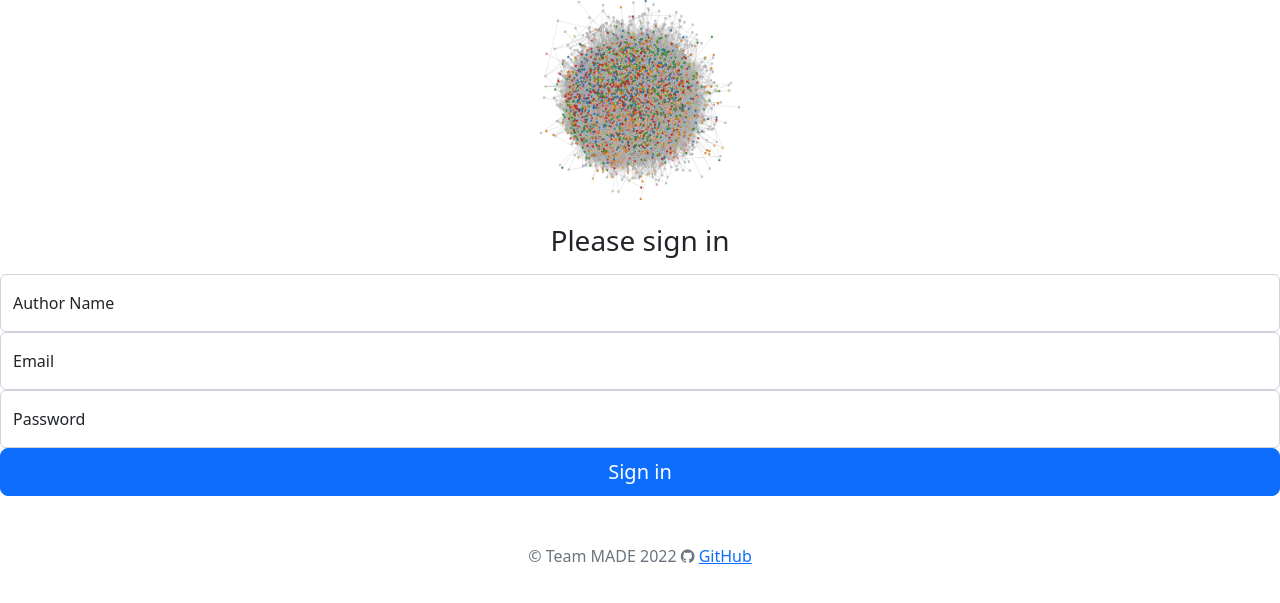
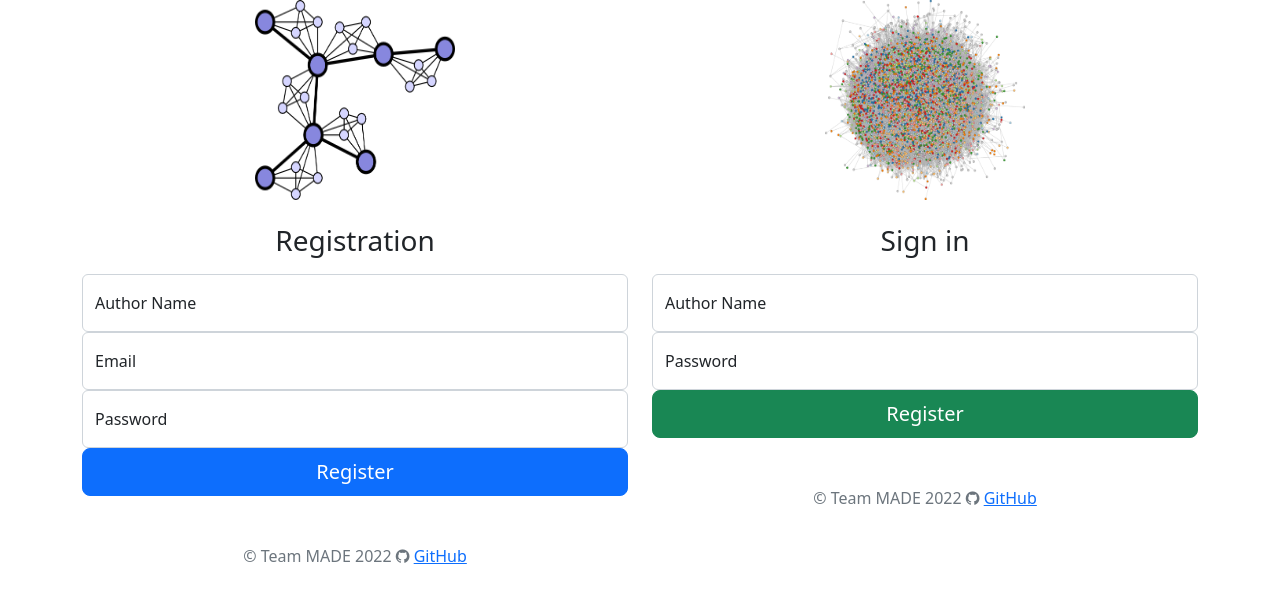
Before and after one commit to MADE-TEAM-PROJECT-1/citation_network_service, a FastAPI app: template backend/templates/signin.html in a window 1280 px wide. Shown: the top 603 px of the page. Run offline with FastAPI, Linux system fonts and the light colour scheme; the template is opened without the code that fills it, so the values that code supplies are empty; parts of the project's set-up code (start-up, migrations or seed data) failed here and were passed over.

Commit message:
Login and registration resolved

```diff
--- a/backend/app/api/main.py
+++ b/backend/app/api/main.py
@@ -1,9 +1,9 @@
 from typing import List
-from urllib import request, response
+# from urllib import request, response
 
-from fastapi import FastAPI, status
+from fastapi import FastAPI, status, HTTPException
 from fastapi.templating import Jinja2Templates
-from fastapi.responses import HTMLResponse
+from fastapi.responses import HTMLResponse, RedirectResponse
 from fastapi.staticfiles import StaticFiles
 from fastapi import FastAPI, Request
 
@@ -38,14 +38,19 @@ async def startup_event():
     models.Base.metadata.create_all(bind=engine)
 
 
-@app.get("/users/registration/", status_code=status.HTTP_200_OK)
+@app.get("/users/registration/", status_code=status.HTTP_200_OK, response_class=RedirectResponse)
 def register_user(request: Request, login: str, password: str, email: str):
     with SessionManager() as db:
-        crud.try_add_user(db, login, password, email)
+        try:
+            crud.try_add_user(db, login, password, email)
+        except HTTPException as ex:
+            get_params = "?error=" + '+'.join(ex.detail.split(' ')) + "&error_form=registration"
+            return RedirectResponse(f"/login/{get_params}")
+        return RedirectResponse('/texts/')
 
-@app.get("/login", response_class=HTMLResponse, status_code=status.HTTP_200_OK)
-def login_page(request: Request):
-    return templates.TemplateResponse("signin.html", {"request": request})
+@app.get("/login/", response_class=HTMLResponse, status_code=status.HTTP_200_OK)
+def login_page(request: Request, error: str = "", error_form: str = ""):
+    return templates.TemplateResponse("signin.html", {"request": request, "error" : error, "error_form" : error_form})
 
 @app.get("/", response_class=HTMLResponse, status_code=status.HTTP_200_OK)
 def homepage(request: Request):
@@ -59,10 +64,15 @@ def get_user(login: str):
         return schemas.User.from_orm(crud.get_user_by_login(db, login))
 
 
-@app.post("/users/login_user/", status_code=status.HTTP_200_OK)
+@app.get("/users/login_user/", status_code=status.HTTP_200_OK, response_class=RedirectResponse)
 def login_user(login: str, password: str):
     with SessionManager() as db:
-        return schemas.User.from_orm(crud.try_login(db, login, password))
+        try:
+            crud.try_login(db, login, password)
+        except HTTPException as ex:
+            get_params = "?error=" + '+'.join(ex.detail.split(' ')) + "&error_form=login"
+            return RedirectResponse(f"/login/{get_params}")
+        return RedirectResponse('/texts/')
 
 
 @app.put(
--- a/backend/requirements.txt
+++ b/backend/requirements.txt
@@ -2,7 +2,7 @@
 fastapi==0.85.0
 pydantic==1.10.2
 uvicorn==0.18.3
-passlib
+passlib==1.7.4
 #db
 SQLAlchemy==1.4.41
 psycopg2-binary==2.9.3
--- a/backend/templates/signin.html
+++ b/backend/templates/signin.html
@@ -65,11 +65,18 @@
   </head>
   <body class="text-center">
 
+
+
+<div class="container">
+  <div class="row row-cols-2">
+    <div class="col">
       <main class="form-signin w-100 m-auto">
+        <img class="mb-4" src="/static/images/small_graph.png" alt="" width="200" height="200">
+        {% if error_form == "registration" %}
+          <p class="text-danger"> {{ error }} </p>
+        {% endif %}
         <form action="http://localhost:8000/users/registration/" method="GET">
-    <img class="mb-4" src="/static/images/graph.png" alt="" width="200" height="200">
-    <h1 class="h3 mb-3 fw-normal">Please sign in</h1>
-
+          <h1 class="h3 mb-3 fw-normal">Registration</h1>
           <div class="form-floating">
             <input type="author_name" class="form-control" id="floatingInput" placeholder="Ivan Ivanov" name="login">
             <label for="floatingInput">Author Name</label>
@@ -82,9 +89,35 @@
             <input type="password" class="form-control" id="floatingPassword" placeholder="Password" name="password">
             <label for="floatingPassword">Password</label>
           </div>
-    <button class="w-100 btn btn-lg btn-primary" type="submit">Sign in</button>
+          <button class="w-100 btn btn-lg btn-primary" type="submit">Register</button>
           <p class="mt-5 mb-3 text-muted">&copy Team MADE 2022  <i class="fa fa-github" aria-hidden="true"></i> <a href="https://github.com/MADE-TEAM-PROJECT-1">GitHub</a></p></p>
         </form>
       </main>
+    </div>
+    <div class="col">
+      <main class="form-signin w-100 m-auto">
+        <img class="mb-4" src="/static/images/graph.png" alt="" width="200" height="200">
+        {% if error_form == "login" %}
+          <p class="text-danger"> {{ error }} </p>
+        {% endif %}
+        <form action="http://localhost:8000/users/login_user/" method="GET">
+          <h1 class="h3 mb-3 fw-normal">Sign in</h1>
+          <div class="form-floating">
+            <input type="author_name" class="form-control" id="floatingInput" placeholder="Ivan Ivanov" name="login">
+            <label for="floatingInput">Author Name</label>
+          </div>
+          <div class="form-floating">
+            <input type="password" class="form-control" id="floatingPassword" placeholder="Password" name="password">
+            <label for="floatingPassword">Password</label>
+          </div>
+          <button class="w-100 btn btn-lg btn-success" type="submit">Register</button>
+          <p class="mt-5 mb-3 text-muted">&copy Team MADE 2022  <i class="fa fa-github" aria-hidden="true"></i> <a href="https://github.com/MADE-TEAM-PROJECT-1">GitHub</a></p></p>
+        </form>
+      </main>
+    </div>
+  </div>
+</div>
+
+
   </body>
 </html>
```
Also changed, not shown: backend/static/images/small_graph.png (added). Lines whose indentation alone changed are shown as unchanged.
